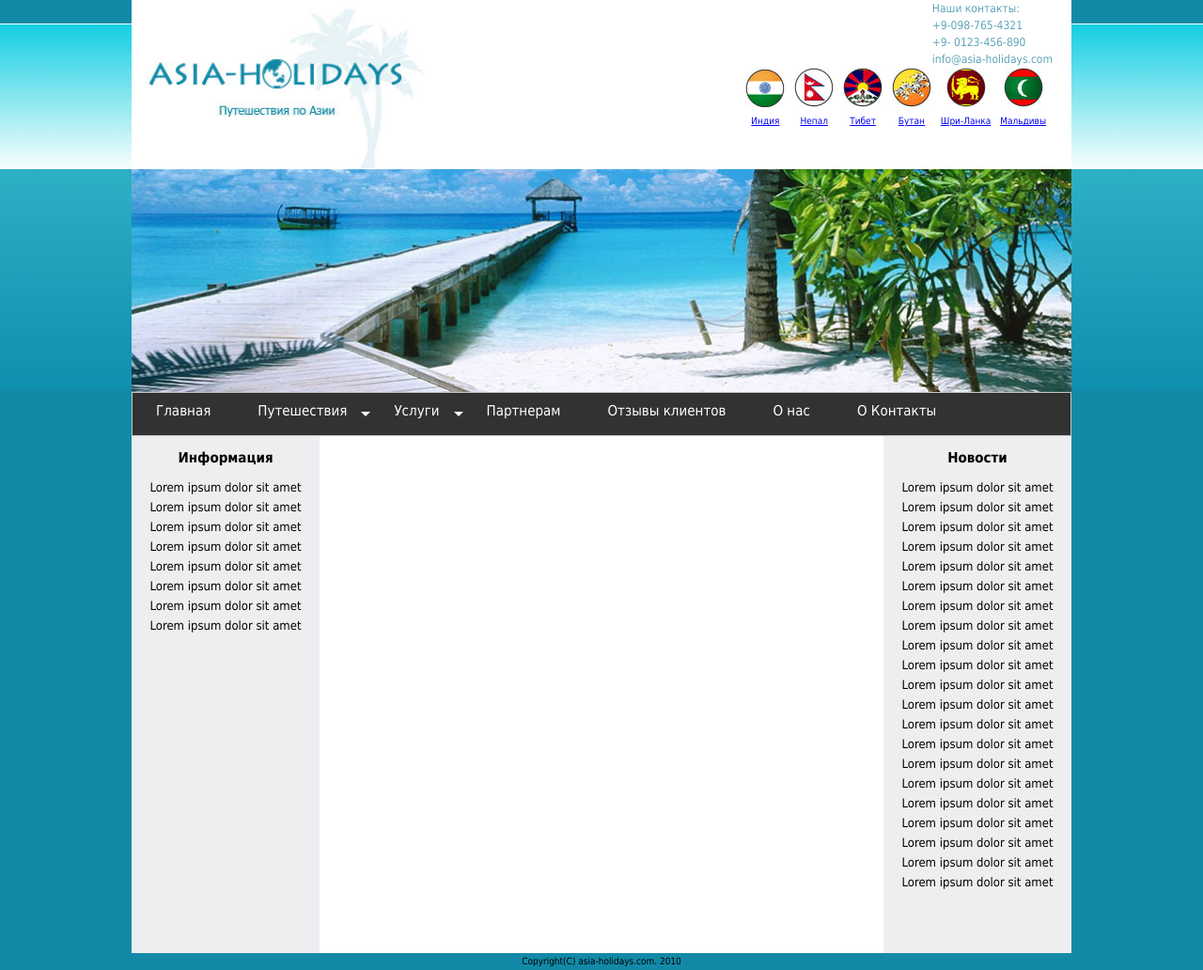
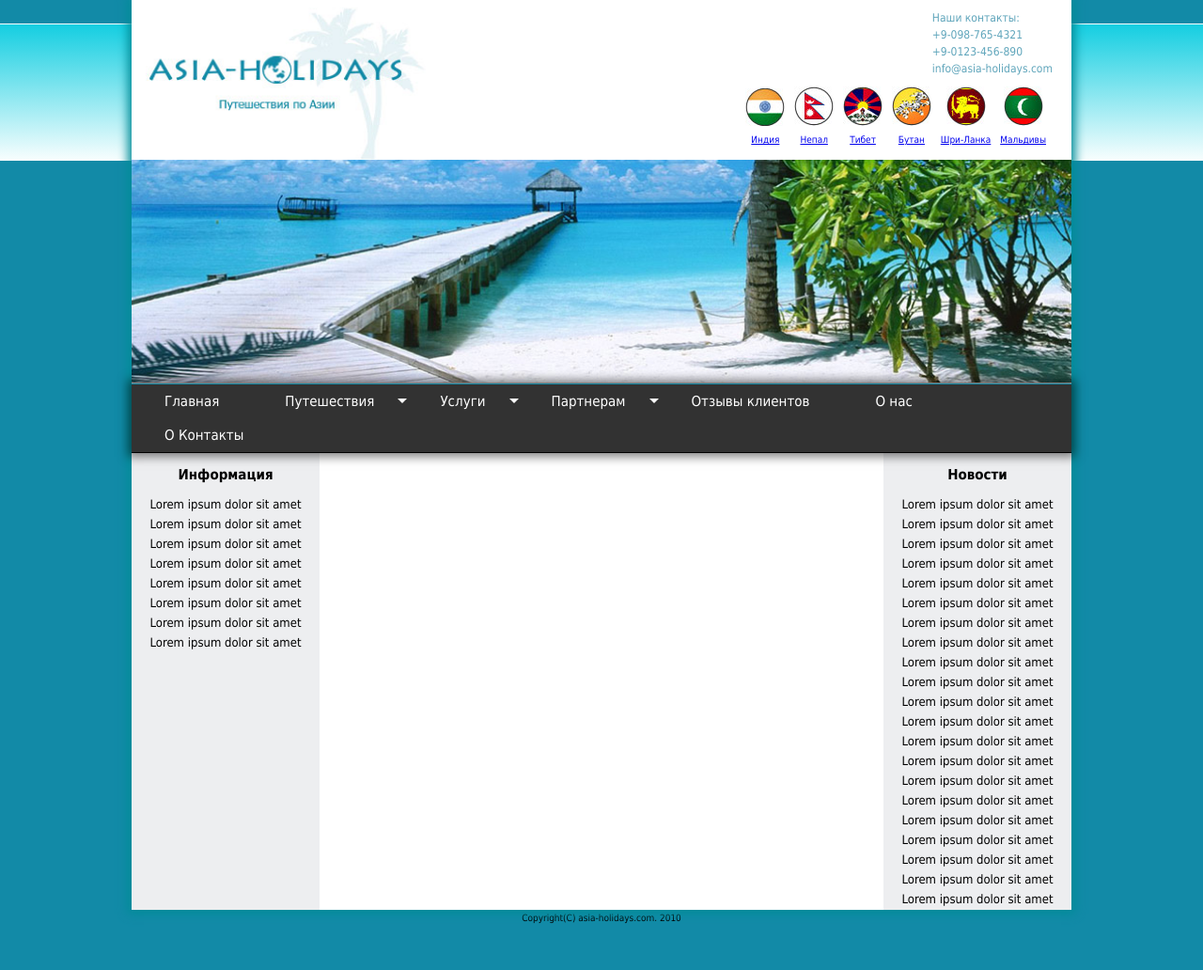
Before and after one commit to Marusya1/Homework_repository, a plain HTML site: page Home_4/index.html in a window 1280 px wide. Shown: the whole page at 94% size. After the commit the page ends 986 px from the top, so only its background shows below. Drawn offline with Linux system fonts and the light colour scheme.

Commit message:
added home_4

```diff
--- a/Home_4/style.css
+++ b/Home_4/css/style.css
@@ -32,8 +32,7 @@ p {
 
 .background {
 	margin-top: 25px;
-	background: linear-gradient(to bottom, rgb(65,198,211), rgb(16,142, 175));
-	height: 390px;
+	background: linear-gradient(to bottom, rgb(20,206,225), rgb(16,142, 175));
 	width: 100%;
 	position: absolute;
 	z-index: -1;
@@ -44,7 +43,7 @@ p {
 	content: '';
 	display: block;
 	background: linear-gradient(to bottom, rgb(20,206,225), rgb(249,254,254));
-	height: 153.5px;
+	height: 145px;
 	width: 100%;
 }
 
@@ -55,9 +54,9 @@ p {
 	margin: 0 auto;
 	padding: 0;
 	background: #fff;
-	-moz-box-shadow: 0 0 10 4 rgba(30, 140, 152, 1);
-	-webkit-box-shadow: 0 0 10 4 rgba(30, 140, 152, 1);
-	box-shadow: 0 0 10 4 rgba(30, 140, 152, 1);
+	-moz-box-shadow: 0 0 10 4 rgba(0, 140, 152, 1);
+	-webkit-box-shadow: 0 0 10 4 rgba(0, 140, 152, 1);
+	box-shadow: 0 0 10px 4px rgba(0, 140, 152, 1);
 	display: table;
 	table-layout: fixed;
 	min-width: 1000px;
@@ -81,31 +80,36 @@ p {
 	background: #fff;
 	-moz-box-shadow: 0 0 10 4 rgba(30, 140, 152, 1);
 	-webkit-box-shadow: 0 0 10 4 rgba(30, 140, 152, 1);
-	box-shadow: 0 0 10 4 rgba(30, 140, 152, 1);
+	box-shadow: 0 0 0 4 rgba(0, 0, 0, 0.5);
 }
 
 .logo img{
 	display: block;
 	float: left;
 	margin: 0 15px;
+	height: 170px;
 	width: 30%;
 }
 
 .info {
 	display: block;
 	float: right;
-	margin: 0 20px;
+	margin: 10px 20px;
 }
 
 .contacts {
 	float: right;
 	font-size: 12px;
 	color: #5fa5bb;
+	margin-bottom: 10px;
 }
 .contacts a{
 
 	text-decoration: none;
 	color: #5fa5bb;
+}
+.countries {
+	clear: right;
 }
 .countries li{
 	text-align: center;
@@ -114,39 +118,37 @@ p {
 	top: 50px;
 }
 
-.countries {
-	clear: right;
-	margin-bottom: 2px;
-}
 
-/* - - picture - - */
+  /* - - conteiner - - */
+
+
 .picture img {
 	display: block;
 	width: 1000px;
+	border-bottom: 1px solid #cacbcb;
+
 }
-
-  /* - - conteiner - - */
-
 .menu {
-/*	margin-top: 0;*/
+	position: relative;
+	z-index:1;
 	background: #323232;
-	border: 1px solid #c8c8c8;
-/*	top:50%;*/
+	border-top: 1px solid #138aa7;
+	border-bottom: 1px solid #000;
+	box-shadow: 0 0 10px 4px rgba(0, 0, 0, 0.5);
 }
 .menu li{
 	float: left;
-/*	display: inline-block;*/
+	display: inline-block;
 	position: relative;
 }
 
 .menu a{
 	display: block;
-	padding: 10px 25px;
+	padding: 9px 35px;
 	font-size: 15px;
 	text-decoration: none;
-	/*background: #323232;*/
 	color: #fff;
-	height: 25px;
+	height: 18px;
 }
 .menu a:hover {
 	background-color: #333333;
@@ -159,6 +161,9 @@ p {
 	left: 0;
 	background-color: #333333;
 	color: #fff;
+	box-shadow: 0 0 10px 6px rgba(0, 0, 155, 0.5);
+	z-index: 1;
+
 }
 .submenu li {
 	float: none;
@@ -181,14 +186,45 @@ p {
 	display: block;
 }
 .submenu a {
-	/*display: block;*/
 	padding: 10px 25px;
 	color: #fff;
 	background-color: #333333;
 	text-decoration: none;
+	-webkit-box-shadow: 0 0 0 1px rgba(0, 0, 0, 0.5);
+	-moz-box-shadow: 0 0 0 1px rgba(0, 0, 0, 0.5);
+	-box-shadow: 0 0 0 1px rgba(0, 0, 0, 0.5) ;
 }
 .submenu a:hover {
 	text-decoration: underline;
+}
+
+/*---FON --- */
+
+.fon {
+	width: 1000px;
+	overflow: hidden;
+}
+
+.right-box,
+.left-box {
+	width: 20%;
+	background: #edeef0;
+	padding-bottom: 20000px;
+	margin-bottom: -20000px;
+	text-align: -webkit-center;
+	line-height: 20px;
+}
+.right-box {
+	float: right;
+}
+.left-box {
+	float: left;
+}
+
+.main {
+	width: 60%;
+	padding-bottom: 20000px;
+	margin-bottom: -20000px;
 }
 
 .sidebar a,
@@ -196,28 +232,14 @@ p {
 	text-decoration: none;
 	color: #000;
 	font-size: 13px;
-
 }
-.sidebar,
-.news {
-	text-align: -webkit-center;
-	width: 20%;
-	height: 550px;
-	background: #edeef0;
-	line-height: 20px;
+.sidebar a:hover {
+	text-decoration: underline;
 }
-.sidebar {
-	float: left;
+.news a:hover {
+	text-decoration: underline;
 }
 
-.main {
-	width: 60%;
-	margin: 0 auto;
-}
-
-.news {
-	float: right;
-}
 .footer {
 	overflow: hidden;
 	text-align: center;
--- a/Home_4/index.html
+++ b/Home_4/index.html
@@ -3,7 +3,7 @@
 
 <head>
 	<meta charset="UTF-8">
-	<link rel="stylesheet" href="style.css">
+	<link rel="stylesheet" href="css/style.css">
 	<title>Homework_4</title>
 </head>
 
@@ -18,7 +18,7 @@
 				<div class="content">
 
 					<div class="box">
-						<a href="/" class="logo"> <img src="images/logo.jpg" title="logo" alt="logo"></a>
+						<a href="/" class="logo"> <img src="img/logo.jpg" title="logo" alt="logo"></a>
 					</div>
 
 					<div class="info">
@@ -27,7 +27,7 @@
 							<li>Наши контакты:</li>
 							<li><a href="tel.+9-098-765-4321">
 							+9-098-765-4321</a></li>
-							<li><a href="tel.+9-0123-456-890">+9-	0123-456-890 </a></li>
+							<li><a href="tel.+9-0123-456-890">+9-0123-456-890 </a></li>
 							<li><a href="email.info@asia-holidays.com">	info@asia-holidays.com</a>
 							</li>
 
@@ -84,7 +84,6 @@
 					<img src="images/photo-main.jpg" title="красивый пляж" alt="sea">
 
 				</div>
-
 				<ul class="menu">
           			<li><a href="#">Главная</a></li>
                 	<li class="hassub"><a class="active" href="#">Путешествия</a>
@@ -105,13 +104,23 @@
                 			<li><a href="#">Услуга 5</a></li>
                 		</ul>
                 	</li>
-                	<li><a href="#">Партнерам</a></li>
+                	<li class="hassub"><a href="#">Партнерам</a>
+                		<ul class="submenu">
+                			<li><a href="#">Партнерам 1</a></li>
+                			<li><a href="#">Партнерам 2</a></li>
+                			<li><a href="#">Партнерам 3</a></li>
+                			<li><a href="#">Партнерам 4</a></li>
+                			<li><a href="#">Партнерам 5</a></li>
+                		</ul>
+                	</li>
               	  	<li><a href="#">Отзывы клиентов</a></li>
               	  	<li><a href="#">О нас</a></li>
               		<li><a href="#">О Контакты</a></li>
     	        </ul>
 
 
+				<div class="fon">
+					<div class="left-box">
 						<ul class="sidebar">
 
 							<li><h2> Информация </h2></li>
@@ -126,11 +135,13 @@
 							<li><a href="#">Lorem ipsum dolor sit amet</a></li>
 
 						</ul>
+					</div>
 
 
 					<div class="main">
 
 					</div>
+					<div class="right-box">
 
 						<ul class="news">
 							<span><h2>Новости</h2></span>
@@ -158,6 +169,8 @@
 							<li><a href="#">Lorem ipsum dolor sit amet</a></li>
 
 						</ul>
+					</div>
+				</div>
 
 
 			</div>
```
Also changed, not shown: Home_4/img/logo.jpg (renamed from Home_4/images/logo.jpg), Home_5/css/style.css (added), Home_5/images/Background.jpg (added), Home_5/index.html (added). Lines whose indentation alone changed are shown as unchanged.
